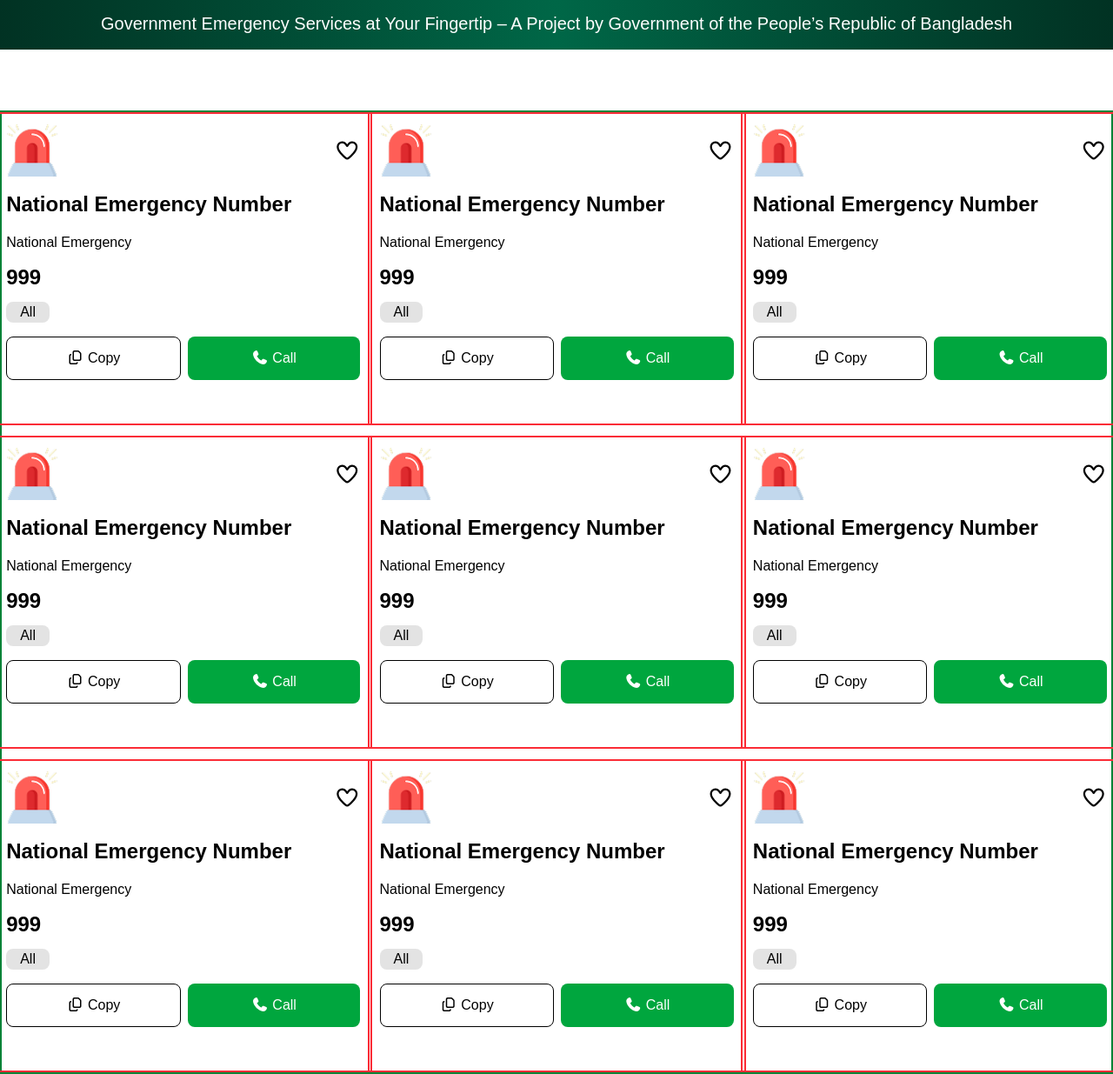
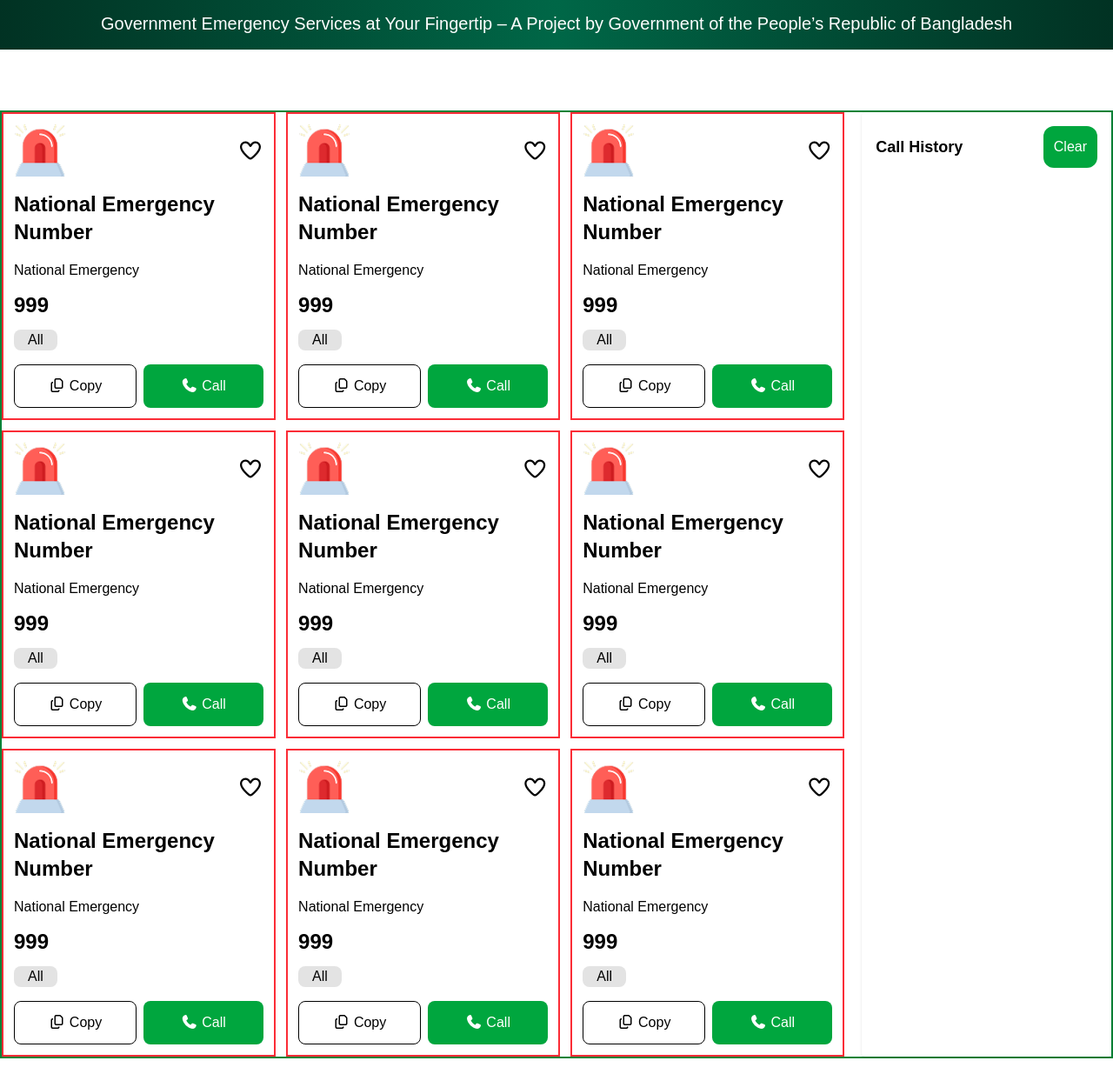
Before and after one commit to Alsany-code/assignment_5, a plain HTML site: page index.html in a window 1280 px wide. Shown: the part 265-1500 px from the top of the page at 87% size. Drawn offline with nearby package versions, Linux system fonts and the light colour scheme; a web font is replaced by a local one.

Commit message:
Added History section

```diff
--- a/index.html
+++ b/index.html
@@ -54,9 +54,9 @@
 </div>
 </header>
 <main>
-    <section class="max-w-[1440px] mx-auto border-2 border-green-700">
+    <section class="max-w-[1440px] mx-auto border-2 border-green-700 flex gap-5">
         <div class="grid-section grid lg:grid-cols-3 gap-3 place-items-center">
-<div class="card w-[435px] h-[360px] border-2 border-red-500 p-3">
+<div class="card   border-2 border-red-500 p-3">
     <div class="flex justify-between place-items-center">
         <img class="h-[60px]" src="./assets/emergency.png" alt="">
        <i class="fa-regular fa-heart text-2xl"></i>
@@ -78,7 +78,7 @@
         </button>
     </div>
 </div>
-<div class="card w-[435px] h-[360px] border-2 border-red-500 p-3">
+<div class="card border-2 border-red-500 p-3">
     <div class="flex justify-between place-items-center">
         <img class="h-[60px]" src="./assets/emergency.png" alt="">
        <i class="fa-regular fa-heart text-2xl"></i>
@@ -100,7 +100,7 @@
         </button>
     </div>
 </div>
-<div class="card w-[435px] h-[360px] border-2 border-red-500 p-3">
+<div class="card border-2 border-red-500 p-3">
     <div class="flex justify-between place-items-center">
         <img class="h-[60px]" src="./assets/emergency.png" alt="">
        <i class="fa-regular fa-heart text-2xl"></i>
@@ -122,7 +122,7 @@
         </button>
     </div>
 </div>
-<div class="card w-[435px] h-[360px] border-2 border-red-500 p-3">
+<div class="card border-2 border-red-500 p-3">
     <div class="flex justify-between place-items-center">
         <img class="h-[60px]" src="./assets/emergency.png" alt="">
        <i class="fa-regular fa-heart text-2xl"></i>
@@ -144,7 +144,7 @@
         </button>
     </div>
 </div>
-<div class="card w-[435px] h-[360px] border-2 border-red-500 p-3">
+<div class="card border-2 border-red-500 p-3">
     <div class="flex justify-between place-items-center">
         <img class="h-[60px]" src="./assets/emergency.png" alt="">
        <i class="fa-regular fa-heart text-2xl"></i>
@@ -166,7 +166,7 @@
         </button>
     </div>
 </div>
-<div class="card w-[435px] h-[360px] border-2 border-red-500 p-3">
+<div class="card border-2 border-red-500 p-3">
     <div class="flex justify-between place-items-center">
         <img class="h-[60px]" src="./assets/emergency.png" alt="">
        <i class="fa-regular fa-heart text-2xl"></i>
@@ -188,7 +188,7 @@
         </button>
     </div>
 </div>
-<div class="card w-[435px] h-[360px] border-2 border-red-500 p-3">
+<div class="card border-2 border-red-500 p-3">
     <div class="flex justify-between place-items-center">
         <img class="h-[60px]" src="./assets/emergency.png" alt="">
        <i class="fa-regular fa-heart text-2xl"></i>
@@ -210,7 +210,7 @@
         </button>
     </div>
 </div>
-<div class="card w-[435px] h-[360px] border-2 border-red-500 p-3">
+<div class="card border-2 border-red-500 p-3">
     <div class="flex justify-between place-items-center">
         <img class="h-[60px]" src="./assets/emergency.png" alt="">
        <i class="fa-regular fa-heart text-2xl"></i>
@@ -232,7 +232,7 @@
         </button>
     </div>
 </div>
-<div class="card w-[435px] h-[360px] border-2 border-red-500 p-3">
+<div class="card border-2 border-red-500 p-3">
     <div class="flex justify-between place-items-center">
         <img class="h-[60px]" src="./assets/emergency.png" alt="">
        <i class="fa-regular fa-heart text-2xl"></i>
@@ -255,9 +255,14 @@
     </div>
 </div>
         </div>
-        <div class="history-section">
-
-        </div>
+         <div class=" bg-white p-4 shadow rounded w-1/4">
+    <div class="flex justify-between mb-2 items-center">
+      <h2 class="text-lg font-semibold">Call History</h2>
+      <button id="clear-history" class="bg-[#00A63E] text-white p-3 rounded-xl">Clear</button>
+    </div>
+    <ul id="call-history" class="space-y-2">
+    </ul>
+  </div>
     </section>
 
 </main>
```
